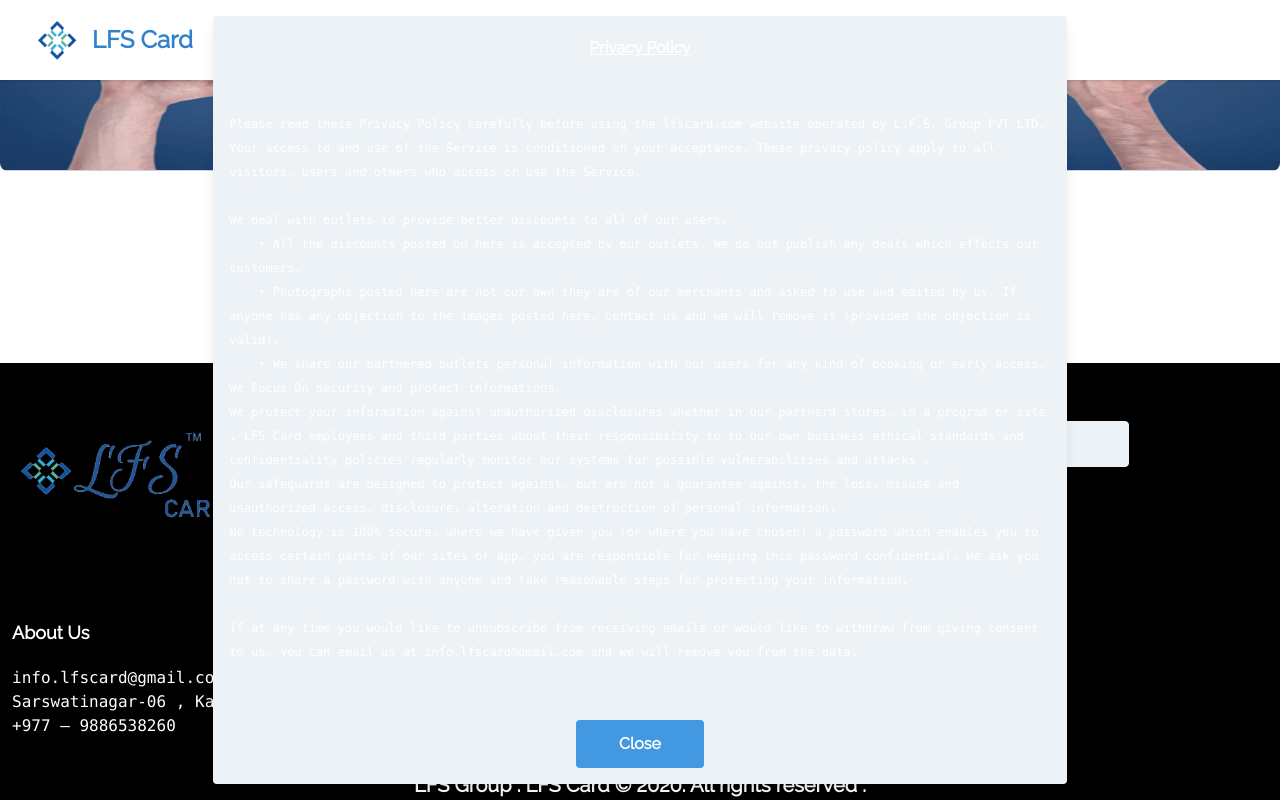
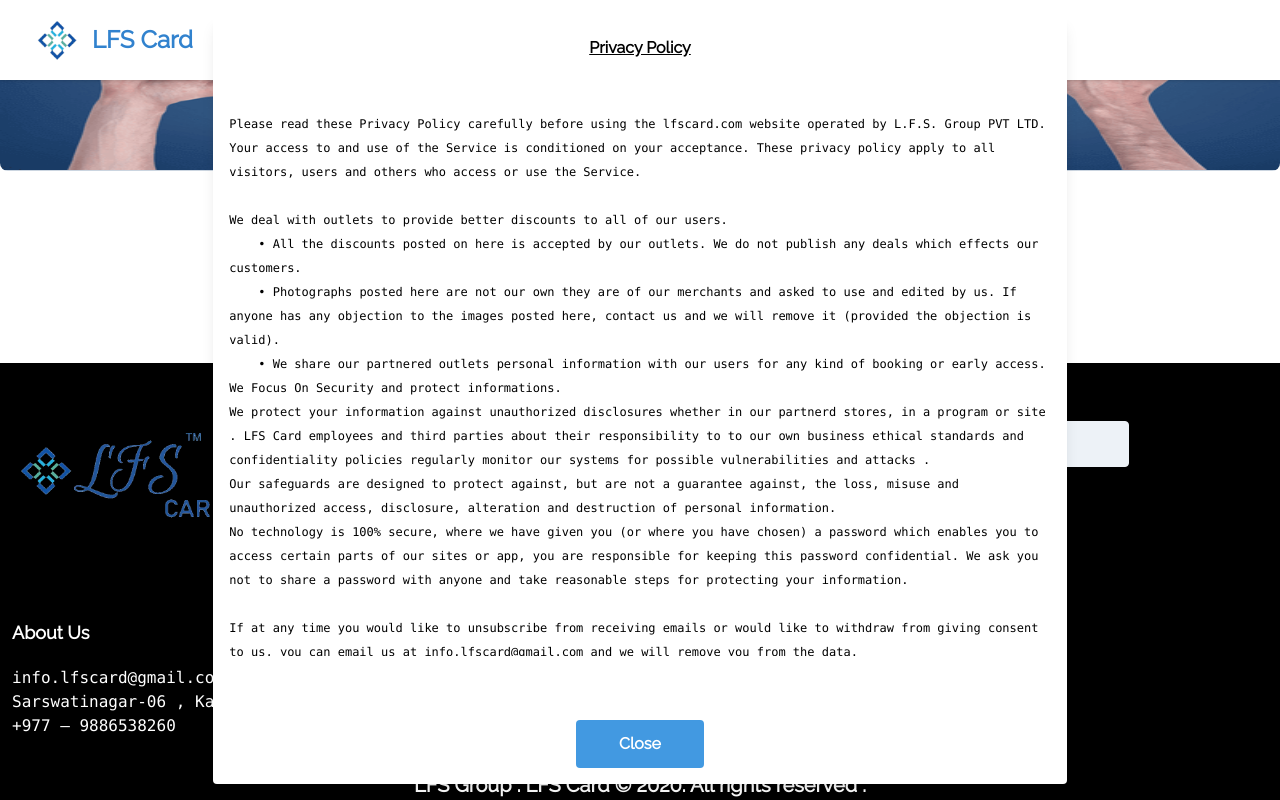
Before and after one commit to psycoder01/lfs_site, a React (Create React App) app: page / in a window 1280 px wide. Both pictures are taken after a click on the button "Privacy Policy". Shown: the part 4456-5256 px from the top of the page. Built offline with nearby package versions, Linux system fonts and the light colour scheme.

Commit message:
some bug fixes

```diff
--- a/src/components/Popup.js
+++ b/src/components/Popup.js
@@ -11,9 +11,9 @@ export default ({ name, title, content }) => {
         {name}
       </button>
       {open && (
-        <div className="fixed z-50 flex flex-col justify-left bg-gray-200 mx-auto inset-0 w-2/3 rounded p-4 m-4 shadow-lg">
-          <div className="header font-black text-center underline"> {title} </div>
-          <div className="content mt-6 overflow-scroll text-xs overflow-x-hidden">{content()}</div>
+        <div className="fixed z-50 flex flex-col justify-left bg-white mx-auto inset-0 w-2/3 rounded p-4 m-4 shadow-lg">
+          <div className="header font-black text-center text-black underline"> {title} </div>
+          <div className="content mt-6 overflow-scroll text-xs text-black overflow-x-hidden">{content()}</div>
           <button
             onClick={() => setOpen(!open)}
             type="button"
--- a/src/components/layout/Header.js
+++ b/src/components/layout/Header.js
@@ -1,16 +1,16 @@
-import React from 'react';
-import AnchorLink from 'react-anchor-link-smooth-scroll';
-import Button from '../Button';
-import logopetals from '../../img/logopetals.png';
+import React from "react";
+import AnchorLink from "react-anchor-link-smooth-scroll";
+import Button from "../Button";
+import logopetals from "../../img/logopetals.png";
 
 const Header = () => (
     <header className="sticky top-0 z-10 bg-white shadow">
         <div className="container flex flex-col sm:flex-row justify-between items-center mx-auto py-4 px-8">
             <div className="flex items-center text-2xl font-bold text-blue-600">
                 <div className="w-12 mr-3">
-          <img src={logopetals} alt="logo"/>
+                    <img src={logopetals} alt="logo" />
                 </div>
-        LFS Card
+                <AnchorLink href="#home">LFS Card</AnchorLink>
             </div>
             <div className="flex sm:mx-auto mt-4 text-primary sm:mt-0">
                 <AnchorLink className="px-4" href="#features">
@@ -27,7 +27,12 @@ const Header = () => (
                 </AnchorLink>
             </div>
             <div className="hidden">
-        <Button className="text-sm" clickFunction={()=> alert("Coming Soon!")}>Log In</Button>
+                <Button
+                    className="text-sm"
+                    clickFunction={() => alert("Coming Soon!")}
+                >
+                    Log In
+                </Button>
             </div>
         </div>
     </header>
--- a/src/css/main.css
+++ b/src/css/main.css
@@ -897,10 +897,6 @@ video {
   font-size: 2.25rem;
 }
 
-.text-6xl {
-  font-size: 4rem;
-}
-
 .leading-tight {
   line-height: 1.25;
 }
@@ -1112,10 +1108,6 @@ video {
 
 .pt-16 {
   padding-top: 4rem;
-}
-
-.pt-24 {
-  padding-top: 6rem;
 }
 
 .fixed {
@@ -1166,6 +1158,12 @@ video {
   text-align: right;
 }
 
+.text-black {
+  --text-opacity: 1;
+  color: #000;
+  color: rgba(0, 0, 0, var(--text-opacity));
+}
+
 .text-white {
   --text-opacity: 1;
   color: #fff;
@@ -1188,12 +1186,6 @@ video {
   --text-opacity: 1;
   color: #2d3748;
   color: rgba(45, 55, 72, var(--text-opacity));
-}
-
-.text-blue-400 {
-  --text-opacity: 1;
-  color: #63b3ed;
-  color: rgba(99, 179, 237, var(--text-opacity));
 }
 
 .text-blue-600 {
@@ -1325,6 +1317,10 @@ video {
     flex-direction: row;
   }
 
+  .sm\:h-32 {
+    height: 8rem;
+  }
+
   .sm\:h-72 {
     height: 20rem;
   }
@@ -1335,6 +1331,10 @@ video {
 
   .sm\:text-lg {
     font-size: 1.125rem;
+  }
+
+  .sm\:text-2xl {
+    font-size: 1.5rem;
   }
 
   .sm\:text-3xl {
@@ -1384,23 +1384,19 @@ video {
   .sm\:w-64 {
     width: 16rem;
   }
+
+  .sm\:w-80 {
+    width: 24rem;
+  }
 }
 
 @media (min-width: 768px) {
-  .md\:block {
-    display: block;
-  }
-
   .md\:flex-row {
     flex-direction: row;
   }
 
   .md\:self-end {
     align-self: flex-end;
-  }
-
-  .md\:h-64 {
-    height: 16rem;
   }
 
   .md\:h-80 {
--- a/src/pages/Homepage.js
+++ b/src/pages/Homepage.js
@@ -30,7 +30,7 @@ import appstore from "../img/appstore.png";
 import {
     outletContent,
     audienceContent,
-  dontMissContent,
+    dontMissContent
 } from "../components/exploreContent";
 
 //Enroll Image
@@ -42,8 +42,14 @@ import bussiness from "../img/grow-your-business.png";
 const Homepage = () => {
     return (
         <div className="main-container fadeIn">
+            <div
+
+                id="home"
+            ></div>
             <Header />
-      <section className="carousel-container w-full sm:h-72 md:h-80 lg:h-96 h-40">
+            <section
+                className="carousel-container w-full sm:h-72 md:h-80 lg:h-96 h-40"
+            >
                 <ImageCarousel />
             </section>
             <section id="features" className="pt-8 pb-0">
@@ -65,12 +71,18 @@ const Homepage = () => {
                             data-aos-duration="1000"
                         >
                             <Card className="mb-8 h-full">
-                <p className="font-semibold text-xl">Top Outlets / Brands</p>
-                <img className="m-auto mt-4 h-40" src={outlet} alt="outlets" />
+                                <p className="font-semibold text-xl">
+                                    Top Outlets / Brands
+                                </p>
+                                <img
+                                    className="m-auto mt-4 h-40"
+                                    src={outlet}
+                                    alt="outlets"
+                                />
                                 <p className="mt-4">
                                     <p className="mt-4">
-                    We’ve teamed up with amazing outlets to keep the saving and
-                    more .
+                                        We’ve teamed up with amazing outlets to
+                                        keep the saving and more .
                                     </p>
                                 </p>
                             </Card>
@@ -90,7 +102,9 @@ const Homepage = () => {
                                     src={discount}
                                     alt="discount"
                                 />
-                <p className="mt-4">Members save from LFS Card Offers .</p>
+                                <p className="mt-4">
+                                    Members save from LFS Card Offers .
+                                </p>
                             </Card>
                         </div>
 
@@ -103,10 +117,14 @@ const Homepage = () => {
                                 <p className="font-semibold text-xl">
                                     Rewards and Gift Vouchers
                                 </p>
-                <img className="m-auto mt-4 h-32" src={reward} alt="reward" />
+                                <img
+                                    className="m-auto mt-4 h-32"
+                                    src={reward}
+                                    alt="reward"
+                                />
                                 <p className="mt-4">
-                  Shop anywhere with us , enjoy our exclusive giveaway and
-                  rewards .
+                                    Shop anywhere with us , enjoy our exclusive
+                                    giveaway and rewards .
                                 </p>
                             </Card>
                         </div>
@@ -122,9 +140,14 @@ const Homepage = () => {
                                     <br />
                                     <span>Anytime, Anywhere</span>
                                 </p>
-                <img className="m-auto mt-4 h-32" src={saving} alt="saving" />
+                                <img
+                                    className="m-auto mt-4 h-32"
+                                    src={saving}
+                                    alt="saving"
+                                />
                                 <p className="mt-4">
-                  Visit our outlets again and again to save more .
+                                    Visit our outlets again and again to save
+                                    more .
                                 </p>
                             </Card>
                         </div>
@@ -218,7 +241,9 @@ const Homepage = () => {
                                     )
                                 }
                             >
-                <span className="font-black">Get LFS Card Today</span>
+                                <span className="font-black">
+                                    Get LFS Card Today
+                                </span>
                             </Button>
                         </div>
                     </div>
```
Lines whose indentation alone changed are shown as unchanged.
